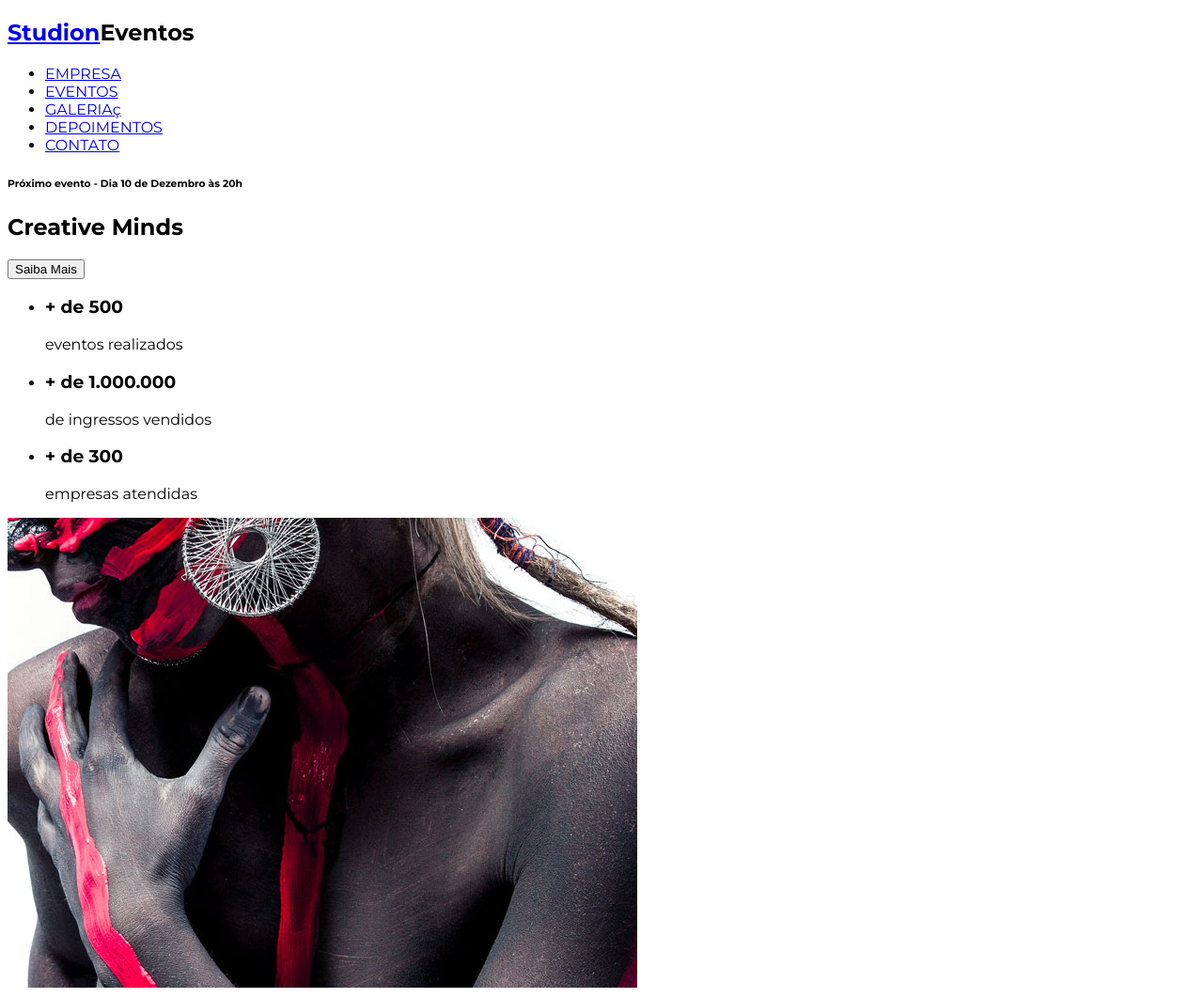
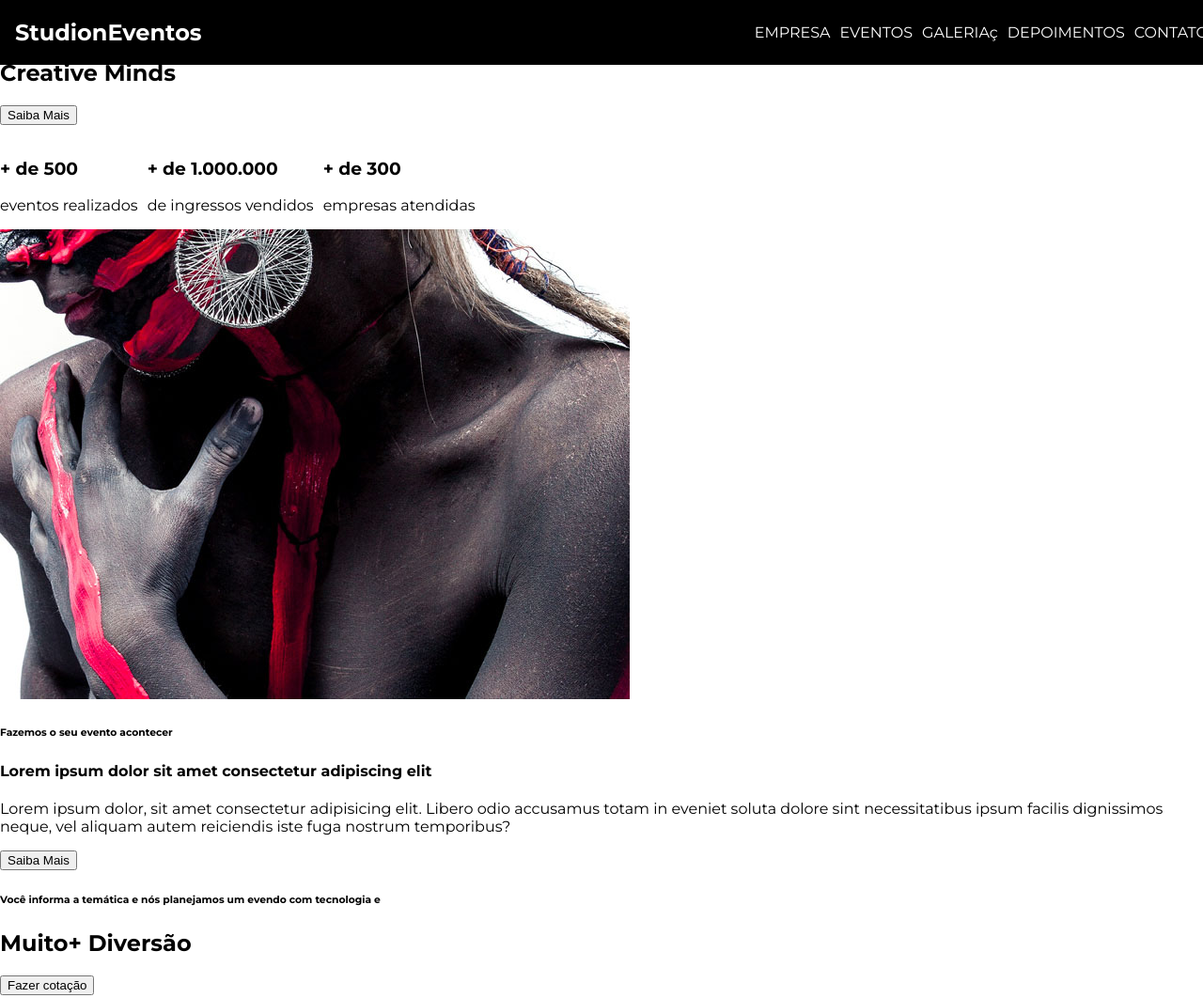
Before and after one commit to alanlfreitas/studion, a website: page src/index.html in a window 1280 px wide. Shown: the top 1062 px of the page at 94% size. Drawn offline with Linux system fonts and the light colour scheme.

Commit message:
feat(css): part of the style applied to the navigation bar.

```diff
--- a/src/index.html
+++ b/src/index.html
@@ -8,9 +8,9 @@
     </head>
 
     <body>
-        <nav>
-            <h1><a href="#home">Studi<span>on</span></a><span>Eventos</span></h1>
-            <ul>
+        <nav class="navbar">
+            <h1>Studi<span>on</span><span>Eventos</span></h1>
+            <ul class="navbar_links">
                 <li>
                     <a href="#empresa">
                         EMPRESA
--- a/src/style.css
+++ b/src/style.css
@@ -1,5 +1,49 @@
 @import url('https://fonts.googleapis.com/css2?family=Montserrat:wght@400;700&display=swap');
 
-html {
+. {
+    box-sizing: border-box;
+}
+
+:root {
     font-family: 'Montserrat', sans-serif;
+    font-size: 16px;
 }
+
+body {
+    margin: 0;
+}
+
+ul {
+    display: flex;
+    list-style: none;
+    padding-left: 0;
+}
+
+li {
+    margin-right: 0.625rem;
+}
+
+.navbar {
+    position: fixed;
+    display: grid;
+    grid-template-columns: 1fr 9fr;
+    align-items: center;
+    top: 0;
+    left: 0;
+
+    width: 100vw;
+    padding: 0 1rem;
+
+    background-color: black;
+    color: #fff;
+}
+
+.navbar_links {
+    justify-self: end;
+
+}
+
+.navbar_links a {
+    color: #fff;
+    text-decoration: none;
+}
```
